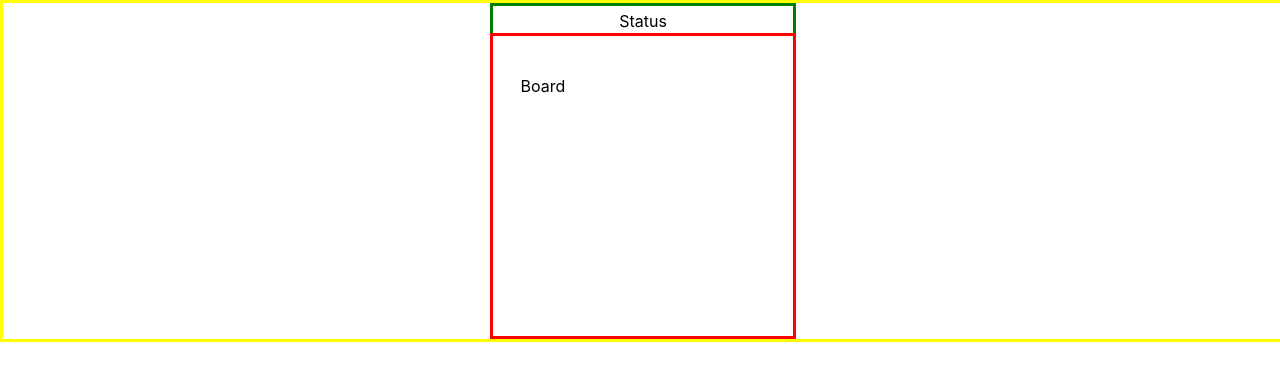
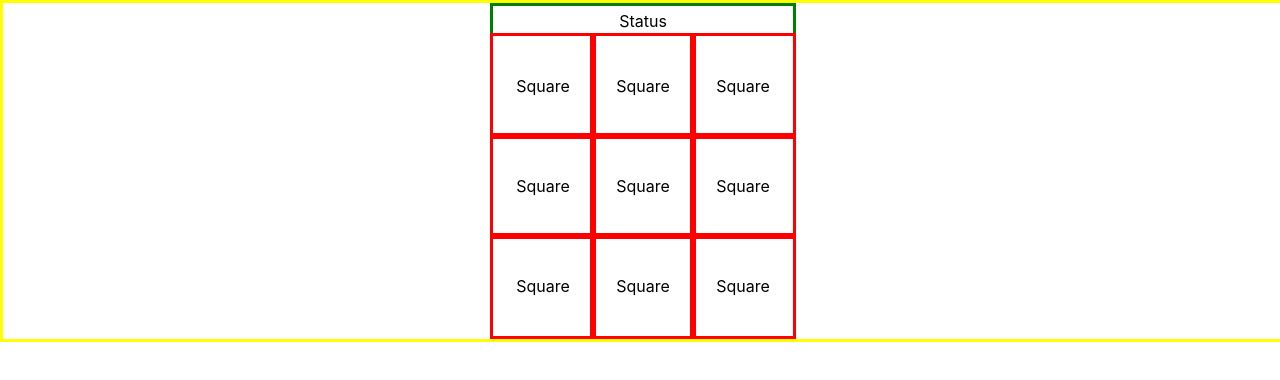
Before and after one commit to GreatDeveloper66/tic--tac-toe, a React (Create React App) app: page / in a window 1280 px wide. Shown: the top 380 px of the page. Built offline with nearby package versions, Linux system fonts and the light colour scheme.

Commit message:
Add Squares to Board

```diff
--- a/src/App.css
+++ b/src/App.css
@@ -24,3 +24,13 @@
   align-items: center;
 
 }
+
+.Square {
+  display: grid;
+  height: 100%;
+  width: 100%;
+  grid-template: 1fr/1fr;
+  border: 3px solid red;
+  justify-items: center;
+  align-items: center;
+}
--- a/src/App.js
+++ b/src/App.js
@@ -18,7 +18,15 @@ class Board extends React.Component {
   render(){
     return(
       <div className="Board">
-        Board
+        <Square />
+        <Square />
+        <Square />
+        <Square />
+        <Square />
+        <Square />
+        <Square />
+        <Square />
+        <Square />
       </div>
     );
   }
@@ -37,5 +45,18 @@ class Status extends React.Component {
   }
 }
 
+class Square extends React.Component {
+  constructor(props){
+    super(props);
+  }
+  render(){
+    return(
+      <div className="Square">
+        Square
+      </div>
+    );
+  }
+}
+
 
 export default App;
```
